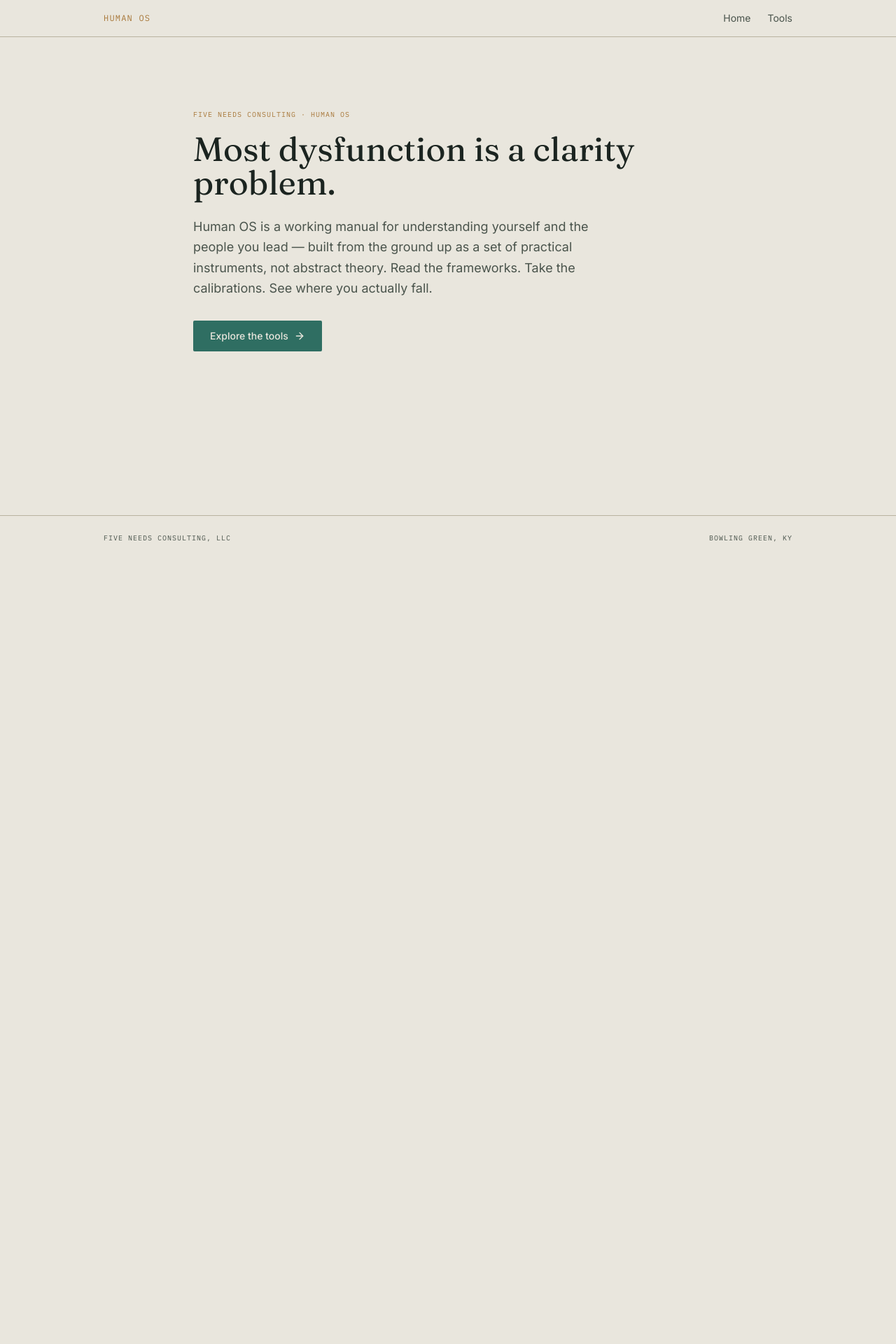
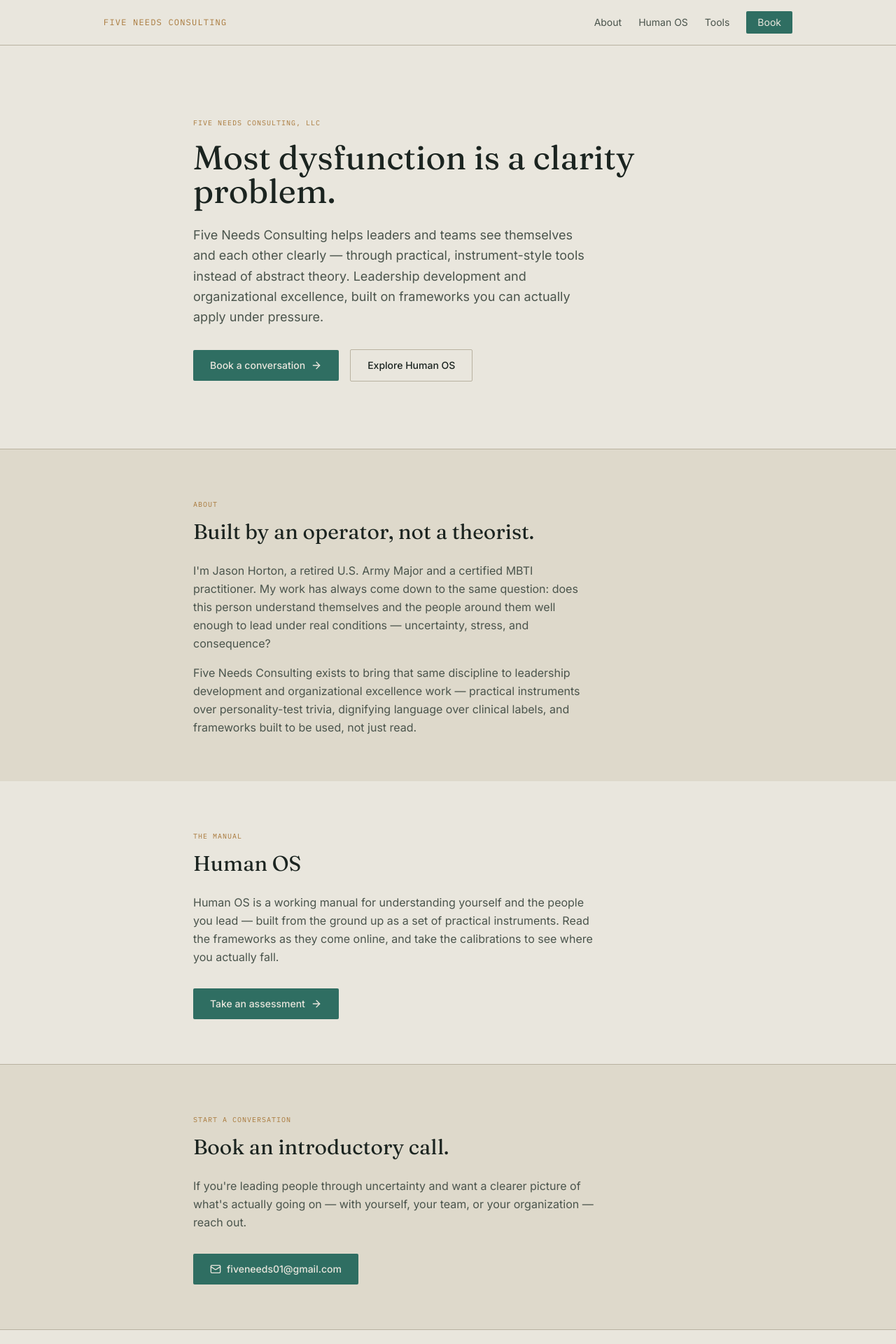
Before and after one commit to fiveneedsconsulting/human-os, a Next.js app: page / in a window 1280 px wide. Shown: the top 1920 px of the page at 70% size. Before the commit the page ends 800 px from the top, so only its background shows below. Built offline with nearby package versions, Linux system fonts and the light colour scheme.

Commit message:
Add Five Needs Consulting business landing page
Restructure homepage into a business-first landing page (mission, about,
Human OS, book) with nav anchors, so the site can carry the marketing
funnel alongside the Human OS product.

```diff
--- a/app/page.jsx
+++ b/app/page.jsx
@@ -1,27 +1,117 @@
 import Link from "next/link";
-import { ArrowRight } from "lucide-react";
+import { ArrowRight, Mail } from "lucide-react";
 
 export default function Home() {
   return (
-    <div className="max-w-3xl mx-auto px-5 py-16 sm:py-24">
+    <div>
+      {/* Mission */}
+      <section className="max-w-3xl mx-auto px-5 py-16 sm:py-24">
         <span className="font-mono text-[10px] tracking-widest uppercase text-brass">
-        Five Needs Consulting · Human OS
+          Five Needs Consulting, LLC
         </span>
         <h1 className="font-display text-4xl sm:text-5xl leading-tight mt-4 mb-6">
           Most dysfunction is a clarity problem.
         </h1>
         <p className="font-body text-lg leading-relaxed text-inkSoft mb-8 max-w-xl">
-        Human OS is a working manual for understanding yourself and the people
-        you lead — built from the ground up as a set of practical instruments,
-        not abstract theory. Read the frameworks. Take the calibrations. See
-        where you actually fall.
+          Five Needs Consulting helps leaders and teams see themselves and
+          each other clearly — through practical, instrument-style tools
+          instead of abstract theory. Leadership development and
+          organizational excellence, built on frameworks you can actually
+          apply under pressure.
+        </p>
+        <div className="flex flex-wrap items-center gap-4">
+          <Link
+            href="#book"
+            className="inline-flex items-center gap-2 px-6 py-3 rounded-sm bg-signal text-canvas font-body font-medium text-sm hover:bg-signalDark transition-colors"
+          >
+            Book a conversation <ArrowRight size={16} />
+          </Link>
+          <Link
+            href="#human-os"
+            className="inline-flex items-center gap-2 px-6 py-3 rounded-sm border font-body font-medium text-sm text-ink hover:border-brass transition-colors"
+            style={{ borderColor: "#B9B2A0" }}
+          >
+            Explore Human OS
+          </Link>
+        </div>
+      </section>
+
+      {/* About */}
+      <section
+        id="about"
+        className="border-t"
+        style={{ borderColor: "#B9B2A0", backgroundColor: "#DED9CB" }}
+      >
+        <div className="max-w-3xl mx-auto px-5 py-16">
+          <span className="font-mono text-[10px] tracking-widest uppercase text-brass">
+            About
+          </span>
+          <h2 className="font-display text-3xl mt-3 mb-6">
+            Built by an operator, not a theorist.
+          </h2>
+          <p className="font-body leading-relaxed text-inkSoft mb-4 max-w-xl">
+            I'm Jason Horton, a retired U.S. Army Major and a certified MBTI
+            practitioner. My work has always come down to the same question:
+            does this person understand themselves and the people around
+            them well enough to lead under real conditions — uncertainty,
+            stress, and consequence?
+          </p>
+          <p className="font-body leading-relaxed text-inkSoft max-w-xl">
+            Five Needs Consulting exists to bring that same discipline to
+            leadership development and organizational excellence work —
+            practical instruments over personality-test trivia, dignifying
+            language over clinical labels, and frameworks built to be used,
+            not just read.
+          </p>
+        </div>
+      </section>
+
+      {/* Human OS */}
+      <section id="human-os" className="max-w-3xl mx-auto px-5 py-16">
+        <span className="font-mono text-[10px] tracking-widest uppercase text-brass">
+          The manual
+        </span>
+        <h2 className="font-display text-3xl mt-3 mb-6">Human OS</h2>
+        <p className="font-body leading-relaxed text-inkSoft mb-8 max-w-xl">
+          Human OS is a working manual for understanding yourself and the
+          people you lead — built from the ground up as a set of practical
+          instruments. Read the frameworks as they come online, and take
+          the calibrations to see where you actually fall.
         </p>
         <Link
           href="/tools"
           className="inline-flex items-center gap-2 px-6 py-3 rounded-sm bg-signal text-canvas font-body font-medium text-sm hover:bg-signalDark transition-colors"
         >
-        Explore the tools <ArrowRight size={16} />
+          Take an assessment <ArrowRight size={16} />
         </Link>
+      </section>
+
+      {/* Book */}
+      <section
+        id="book"
+        className="border-t"
+        style={{ borderColor: "#B9B2A0", backgroundColor: "#DED9CB" }}
+      >
+        <div className="max-w-3xl mx-auto px-5 py-16">
+          <span className="font-mono text-[10px] tracking-widest uppercase text-brass">
+            Start a conversation
+          </span>
+          <h2 className="font-display text-3xl mt-3 mb-6">
+            Book an introductory call.
+          </h2>
+          <p className="font-body leading-relaxed text-inkSoft mb-8 max-w-xl">
+            If you're leading people through uncertainty and want a clearer
+            picture of what's actually going on — with yourself, your team,
+            or your organization — reach out.
+          </p>
+          <a
+            href="mailto:fiveneeds01@gmail.com?subject=Consultation%20Inquiry"
+            className="inline-flex items-center gap-2 px-6 py-3 rounded-sm bg-signal text-canvas font-body font-medium text-sm hover:bg-signalDark transition-colors"
+          >
+            <Mail size={16} /> fiveneeds01@gmail.com
+          </a>
+        </div>
+      </section>
     </div>
   );
 }
--- a/components/Nav.jsx
+++ b/components/Nav.jsx
@@ -5,11 +5,18 @@ export default function Nav() {
     <header className="border-b" style={{ borderColor: "#B9B2A0" }}>
       <div className="max-w-5xl mx-auto px-5 py-4 flex items-center justify-between">
         <Link href="/" className="font-mono text-xs tracking-widest uppercase text-brass">
-          Human OS
+          Five Needs Consulting
         </Link>
         <nav className="flex items-center gap-6 font-body text-sm text-inkSoft">
-          <Link href="/" className="hover:text-ink transition-colors">Home</Link>
+          <Link href="/#about" className="hover:text-ink transition-colors">About</Link>
+          <Link href="/#human-os" className="hover:text-ink transition-colors">Human OS</Link>
           <Link href="/tools" className="hover:text-ink transition-colors">Tools</Link>
+          <Link
+            href="/#book"
+            className="px-4 py-1.5 rounded-sm bg-signal text-canvas hover:bg-signalDark transition-colors"
+          >
+            Book
+          </Link>
         </nav>
       </div>
     </header>
```
Also changed, not shown: 1 other file (tests, documents, lock files or other folders). Lines whose indentation alone changed are shown as unchanged.
